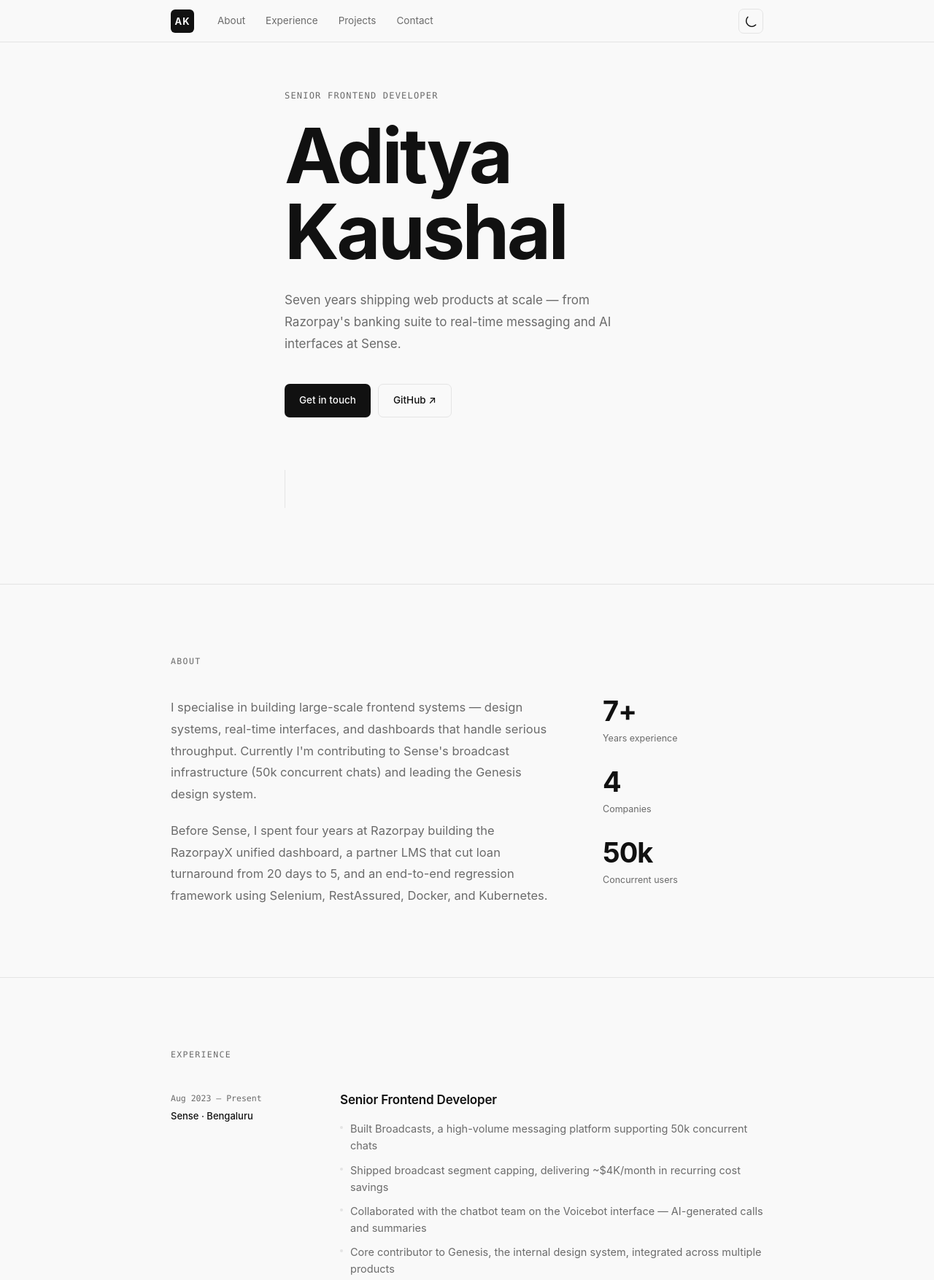
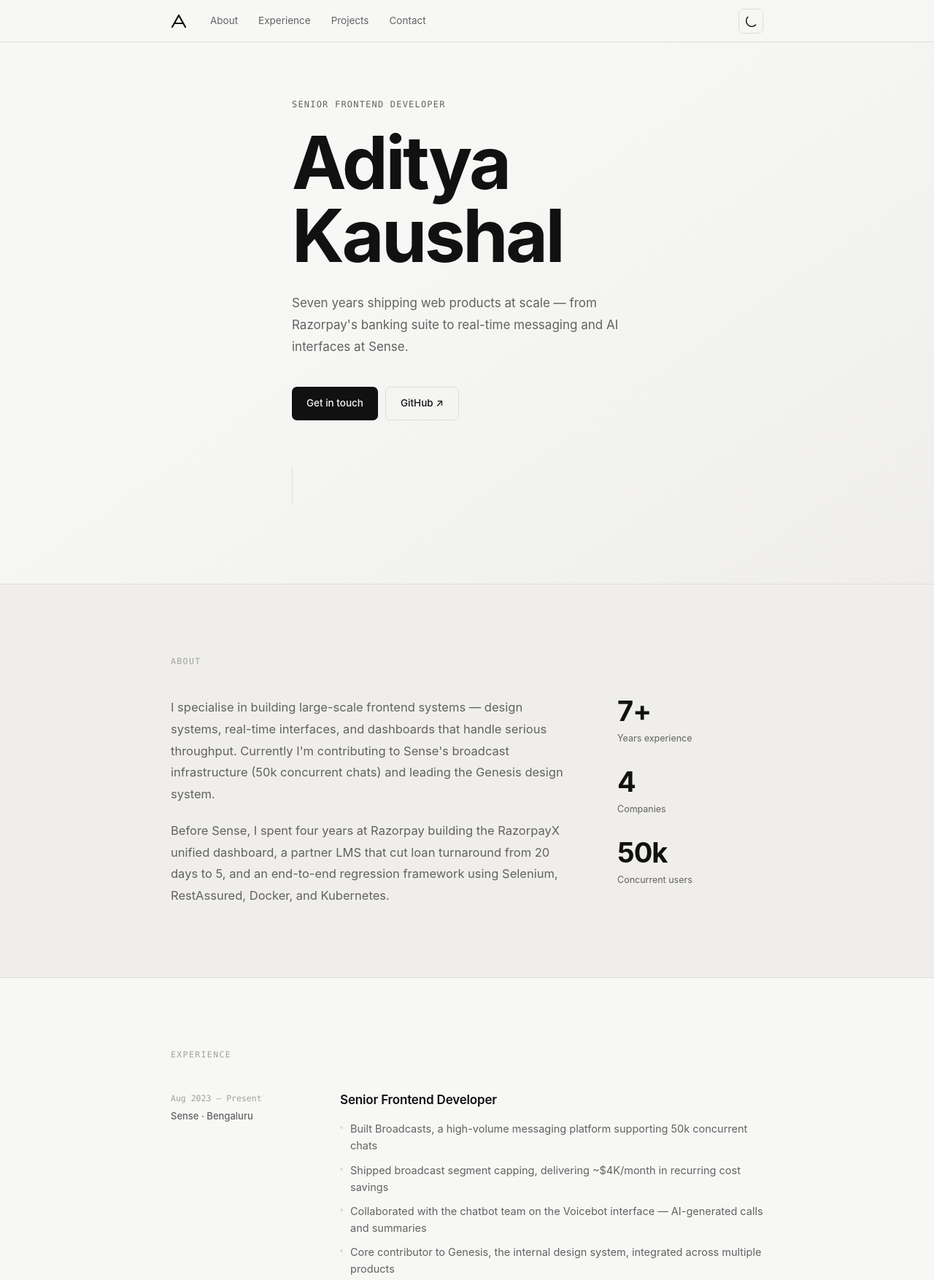
Before and after one commit to kaushal-adit/kaushal-adit.github.io, a plain HTML site: page index.html in a window 1280 px wide. Shown: the top 1754 px of the page at 73% size. Drawn offline with Linux system fonts and the light colour scheme.

Commit message:
Redesign logo, add tonal depth and hero avatar layout
- Replace AK box with geometric SVG monogram mark
- Add --bg-alt, --shadow, --text-faint tokens for more tonal range
- Alternate section backgrounds for visual rhythm
- Subtle hero gradient (bg → bg-alt)
- Card elevation with hover lift on project cards
- Two-column hero layout ready for profile photo
- Avatar error handler hides slot until image is added

```diff
--- a/index.html
+++ b/index.html
@@ -11,7 +11,12 @@
 
   <header class="nav">
     <div class="container nav-inner">
-      <a href="#" class="nav-logo" aria-label="Home">AK</a>
+      <a href="#" class="nav-logo" aria-label="Home">
+        <svg width="22" height="22" viewBox="0 0 22 22" fill="none" aria-hidden="true">
+          <path d="M11 3 L20 19 M11 3 L2 19 M5.5 14 L16.5 14"
+                stroke="currentColor" stroke-width="2.2" stroke-linecap="round" stroke-linejoin="round"/>
+        </svg>
+      </a>
       <nav class="nav-links" aria-label="Main">
         <a href="#about">About</a>
         <a href="#experience">Experience</a>
@@ -37,6 +42,8 @@
     <!-- Hero -->
     <section class="hero">
       <div class="container">
+        <div class="hero-layout">
+          <div class="hero-text">
             <p class="hero-eyebrow">Senior Frontend Developer</p>
             <h1 class="hero-name">Aditya<br>Kaushal</h1>
             <p class="hero-bio">
@@ -48,6 +55,11 @@
               <a href="https://github.com/kaushal-adit" target="_blank" rel="noopener noreferrer" class="btn btn-outline">
                 GitHub ↗
               </a>
+            </div>
+          </div>
+          <div class="hero-avatar">
+            <img src="assets/avatar.jpg" alt="Aditya Kaushal" class="avatar-img" />
+          </div>
         </div>
         <div class="scroll-line" aria-hidden="true"></div>
       </div>
--- a/main.js
+++ b/main.js
@@ -16,6 +16,14 @@ themeBtn.addEventListener('click', () => {
   localStorage.setItem('theme', next);
 });
 
+// ── Avatar — hide slot if image hasn't been added yet ─────
+const avatarImg = document.querySelector('.avatar-img');
+if (avatarImg) {
+  avatarImg.addEventListener('error', () => {
+    avatarImg.closest('.hero-avatar').style.display = 'none';
+  });
+}
+
 // ── Scroll reveal ─────────────────────────────────────────
 const observer = new IntersectionObserver(
   (entries) => {
--- a/style.css
+++ b/style.css
@@ -1,26 +1,41 @@
 /* ─── Variables ──────────────────────────────────────────── */
 :root {
-  --bg:          #F9F9F9;
+  --bg:          #F7F7F5;
+  --bg-alt:      #EFEEEB;
   --bg-surface:  #FFFFFF;
-  --nav-bg:      rgba(249, 249, 249, 0.88);
+  --nav-bg:      rgba(247, 247, 245, 0.9);
+
   --text:        #111111;
-  --text-muted:  #6B6B6B;
-  --border:      #E4E4E4;
+  --text-muted:  #626262;
+  --text-faint:  #A0A0A0;
+
+  --border:      #DDDCDA;
+  --border-soft: #E8E8E6;
+
+  --shadow-sm:   0 1px 2px rgba(0,0,0,0.05);
+  --shadow:      0 2px 8px rgba(0,0,0,0.07), 0 0 0 1px rgba(0,0,0,0.04);
+
   --nav-h:       58px;
-
-  --sans: -apple-system, BlinkMacSystemFont, 'Segoe UI', system-ui, sans-serif;
-  --mono: 'SF Mono', 'Fira Code', 'Consolas', monospace;
-
-  --ease: 180ms ease;
+  --sans:  -apple-system, BlinkMacSystemFont, 'Segoe UI', system-ui, sans-serif;
+  --mono:  'SF Mono', 'Fira Code', 'Consolas', monospace;
+  --ease:  180ms ease;
 }
 
 [data-theme="dark"] {
-  --bg:          #0B0B0B;
-  --bg-surface:  #141414;
-  --nav-bg:      rgba(11, 11, 11, 0.88);
-  --text:        #EBEBEB;
-  --text-muted:  #787878;
-  --border:      #272727;
+  --bg:          #0E0E0E;
+  --bg-alt:      #161616;
+  --bg-surface:  #1E1E1E;
+  --nav-bg:      rgba(14, 14, 14, 0.9);
+
+  --text:        #E6E6E6;
+  --text-muted:  #767676;
+  --text-faint:  #404040;
+
+  --border:      #2E2E2E;
+  --border-soft: #242424;
+
+  --shadow-sm:   0 1px 2px rgba(0,0,0,0.5);
+  --shadow:      0 2px 8px rgba(0,0,0,0.45), 0 0 0 1px rgba(255,255,255,0.04);
 }
 
 /* ─── Reset ──────────────────────────────────────────────── */
@@ -47,6 +62,13 @@ ul { list-style: none; }
 .section {
   padding: 96px 0;
   border-top: 1px solid var(--border);
+  transition: background var(--ease);
+}
+
+#about,
+#skills,
+#contact {
+  background: var(--bg-alt);
 }
 
 /* ─── Nav ────────────────────────────────────────────────── */
@@ -70,20 +92,13 @@ ul { list-style: none; }
 }
 
 .nav-logo {
-  font-weight: 700;
-  font-size: 13px;
-  letter-spacing: 1px;
-  background: var(--text);
-  color: var(--bg);
-  width: 32px;
-  height: 32px;
   display: flex;
   align-items: center;
-  justify-content: center;
-  border-radius: 6px;
+  color: var(--text);
   flex-shrink: 0;
-  transition: background var(--ease), color var(--ease);
+  transition: opacity var(--ease);
 }
+.nav-logo:hover { opacity: 0.55; }
 
 .nav-links {
   display: flex;
@@ -125,12 +140,40 @@ ul { list-style: none; }
   display: flex;
   align-items: center;
   padding-top: var(--nav-h);
+  background: linear-gradient(145deg, var(--bg) 40%, var(--bg-alt) 100%);
+  transition: background var(--ease);
 }
 
 .hero .container {
   padding-top: 40px;
-  padding-bottom: 80px;
+  padding-bottom: 72px;
 }
+
+.hero-layout {
+  display: flex;
+  align-items: center;
+  gap: 72px;
+}
+
+.hero-text { flex: 1; min-width: 0; }
+
+.hero-avatar {
+  flex-shrink: 0;
+}
+
+.avatar-img {
+  width: 220px;
+  height: 220px;
+  border-radius: 50%;
+  object-fit: cover;
+  object-position: center 10%;
+  border: 1px solid var(--border);
+  box-shadow: var(--shadow);
+  display: block;
+}
+
+/* Hide avatar slot if image fails to load */
+.avatar-img[src="assets/avatar.jpg"]:not([complete]) { display: none; }
 
 .hero-eyebrow {
   font-family: var(--mono);
@@ -142,7 +185,7 @@ ul { list-style: none; }
 }
 
 .hero-name {
-  font-size: clamp(60px, 11vw, 104px);
+  font-size: clamp(56px, 10vw, 100px);
   font-weight: 700;
   line-height: 1;
   letter-spacing: -0.035em;
@@ -150,7 +193,7 @@ ul { list-style: none; }
 }
 
 .hero-bio {
-  max-width: 500px;
+  max-width: 480px;
   font-size: 17px;
   color: var(--text-muted);
   line-height: 1.75;
@@ -167,7 +210,7 @@ ul { list-style: none; }
   width: 1px;
   height: 52px;
   background: var(--border);
-  margin-top: 72px;
+  margin-top: 64px;
   transition: background var(--ease);
 }
 
@@ -187,7 +230,7 @@ ul { list-style: none; }
   background: var(--text);
   color: var(--bg);
 }
-.btn-fill:hover { opacity: 0.78; }
+.btn-fill:hover { opacity: 0.75; }
 
 .btn-outline {
   border: 1px solid var(--border);
@@ -202,7 +245,7 @@ ul { list-style: none; }
   display: block;
   font-family: var(--mono);
   font-size: 11.5px;
-  color: var(--text-muted);
+  color: var(--text-faint);
   text-transform: uppercase;
   letter-spacing: 0.12em;
   margin-bottom: 40px;
@@ -211,7 +254,7 @@ ul { list-style: none; }
 /* ─── About ──────────────────────────────────────────────── */
 .about-layout {
   display: grid;
-  grid-template-columns: 1fr 220px;
+  grid-template-columns: 1fr 200px;
   gap: 64px;
   align-items: start;
 }
@@ -266,12 +309,13 @@ ul { list-style: none; }
 .tl-date {
   font-family: var(--mono);
   font-size: 11.5px;
-  color: var(--text-muted);
+  color: var(--text-faint);
 }
 
 .tl-co {
   font-size: 13px;
   font-weight: 500;
+  color: var(--text-muted);
 }
 
 .tl-role {
@@ -322,7 +366,7 @@ ul { list-style: none; }
 
 .skill-cat {
   font-size: 13px;
-  color: var(--text-muted);
+  color: var(--text-faint);
   padding-top: 5px;
 }
 
@@ -338,9 +382,13 @@ ul { list-style: none; }
   border: 1px solid var(--border);
   border-radius: 5px;
   background: var(--bg-surface);
-  transition: border-color var(--ease);
+  box-shadow: var(--shadow-sm);
+  transition: border-color var(--ease), box-shadow var(--ease);
 }
-.skill-tags span:hover { border-color: var(--text-muted); }
+.skill-tags span:hover {
+  border-color: var(--text-muted);
+  box-shadow: var(--shadow);
+}
 
 /* ─── Projects ───────────────────────────────────────────── */
 .projects-grid {
@@ -354,13 +402,16 @@ ul { list-style: none; }
   border-radius: 10px;
   padding: 26px;
   background: var(--bg-surface);
-  transition: border-color var(--ease);
+  box-shadow: var(--shadow-sm);
+  transition: border-color var(--ease), box-shadow var(--ease), transform var(--ease);
 }
-.project-card:hover { border-color: var(--text-muted); }
+.project-card:hover {
+  border-color: var(--text-muted);
+  box-shadow: var(--shadow);
+  transform: translateY(-2px);
+}
 
-.project-top {
-  margin-bottom: 12px;
-}
+.project-top { margin-bottom: 12px; }
 
 .project-title {
   font-size: 15px;
@@ -372,7 +423,7 @@ ul { list-style: none; }
 .project-stack {
   font-family: var(--mono);
   font-size: 11.5px;
-  color: var(--text-muted);
+  color: var(--text-faint);
 }
 
 .project-desc {
@@ -420,6 +471,7 @@ ul { list-style: none; }
 .footer {
   border-top: 1px solid var(--border);
   padding: 28px 0;
+  background: var(--bg);
 }
 
 .footer-inner {
@@ -427,7 +479,7 @@ ul { list-style: none; }
   justify-content: space-between;
   align-items: center;
   font-size: 12.5px;
-  color: var(--text-muted);
+  color: var(--text-faint);
 }
 
 /* ─── Scroll reveal ──────────────────────────────────────── */
@@ -443,10 +495,26 @@ ul { list-style: none; }
 
 @media (prefers-reduced-motion: reduce) {
   .reveal { opacity: 1; transform: none; transition: none; }
+  .project-card:hover { transform: none; }
   html { scroll-behavior: auto; }
 }
 
 /* ─── Responsive ─────────────────────────────────────────── */
+@media (max-width: 720px) {
+  .hero-layout {
+    flex-direction: column-reverse;
+    gap: 36px;
+    align-items: flex-start;
+  }
+
+  .hero-avatar { align-self: center; }
+
+  .avatar-img {
+    width: 160px;
+    height: 160px;
+  }
+}
+
 @media (max-width: 680px) {
   .nav-links { display: none; }
 
```
Lines whose indentation alone changed are shown as unchanged.
